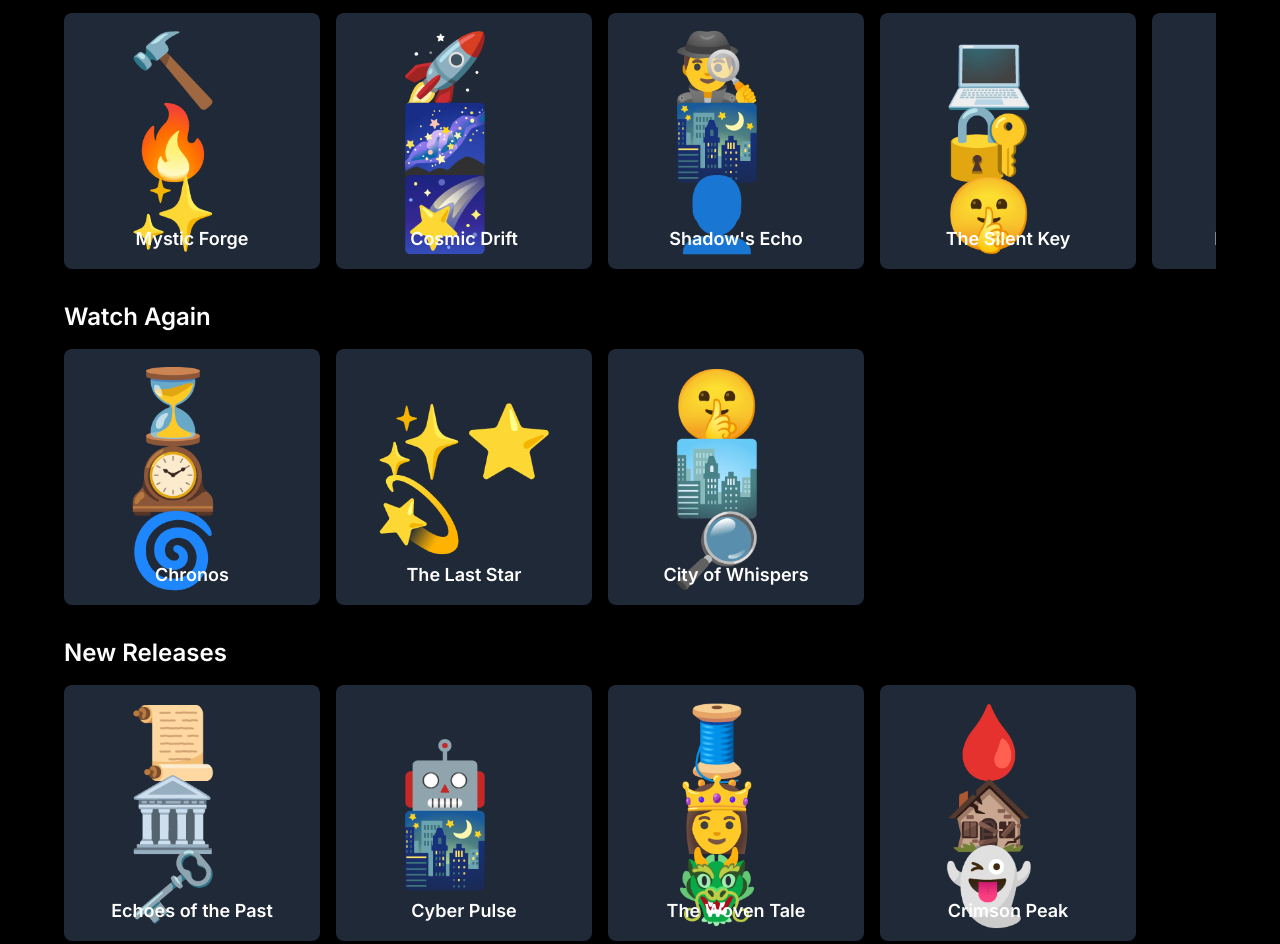
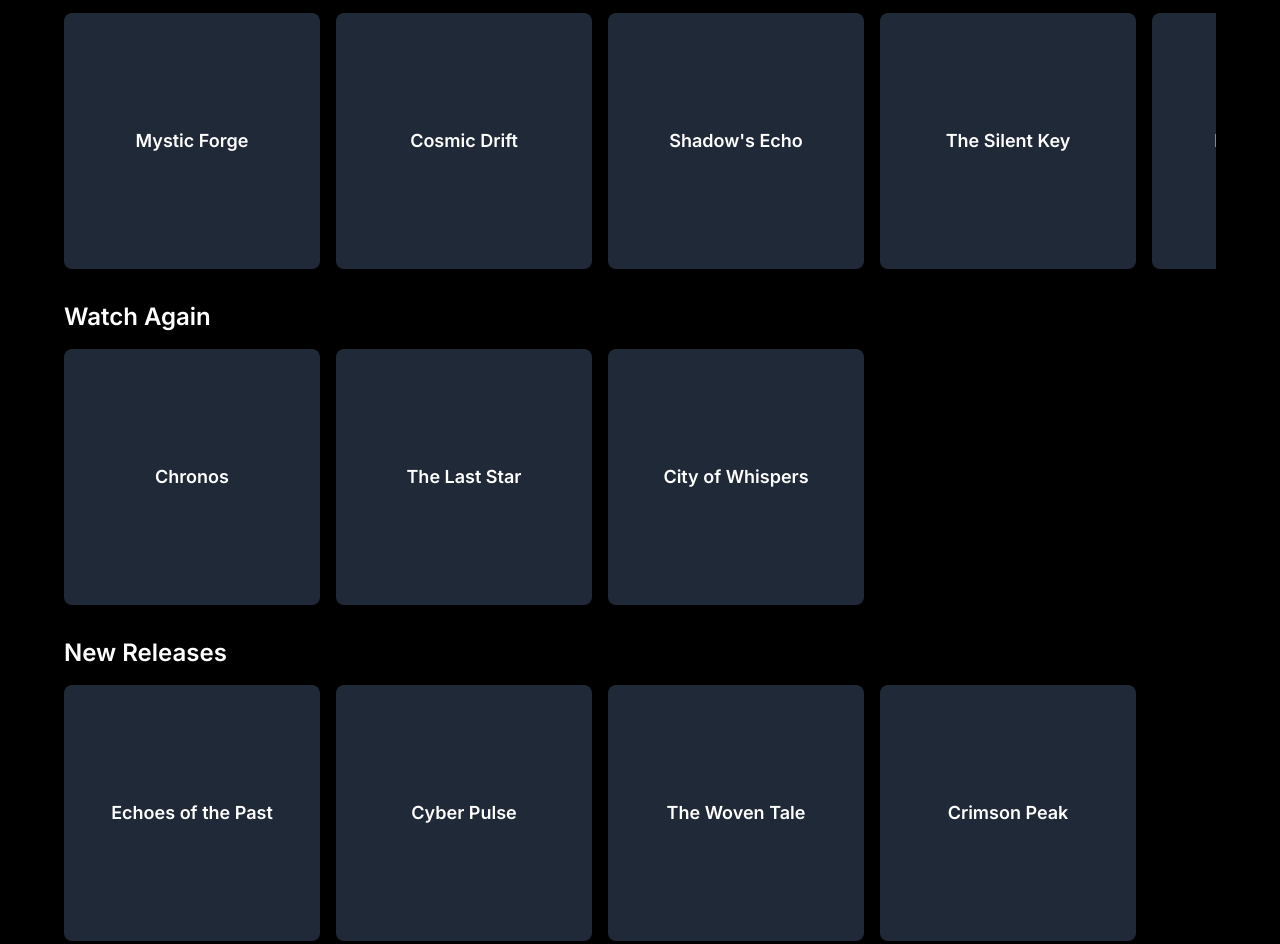
Before and after one commit to sakshii1411/lab5, a plain HTML site: page index.html in a window 1280 px wide. Shown: the part 755-1699 px from the top of the page. Drawn offline with nearby package versions, Linux system fonts and the light colour scheme.

Commit message:
Update index.html

```diff
--- a/index.html
+++ b/index.html
@@ -244,11 +244,7 @@
                 rowElement.innerHTML = ''; // Clear existing content
                 filteredMovies.forEach(movie => {
                     const movieDiv = document.createElement('div');
-                    movieDiv.className = 'relative flex-shrink-0 w-48 md:w-64 h-64 bg-gray-800 rounded-lg shadow-lg overflow-hidden flex flex-col justify-end items-center p-4 cursor-pointer transform hover:scale-105 transition-transform duration-200 ease-in-out';
-
-                    const emojiSpan = document.createElement('span');
-                    emojiSpan.className = 'absolute top-1/2 left-1/2 transform -translate-x-1/2 -translate-y-1/2 text-7xl';
-                    emojiSpan.textContent = movie.emoji;
+                    movieDiv.className = 'relative flex-shrink-0 w-48 md:w-64 h-64 bg-gray-800 rounded-lg shadow-lg overflow-hidden flex flex-col justify-center items-center p-4 cursor-pointer transform hover:scale-105 transition-transform duration-200 ease-in-out';
 
                     const titleDiv = document.createElement('div');
                     titleDiv.className = 'text-center z-10';
@@ -258,7 +254,6 @@
                     titleP.textContent = movie.title;
                     titleDiv.appendChild(titleP);
 
-                    movieDiv.appendChild(emojiSpan);
                     movieDiv.appendChild(titleDiv);
                     rowElement.appendChild(movieDiv);
 
```
